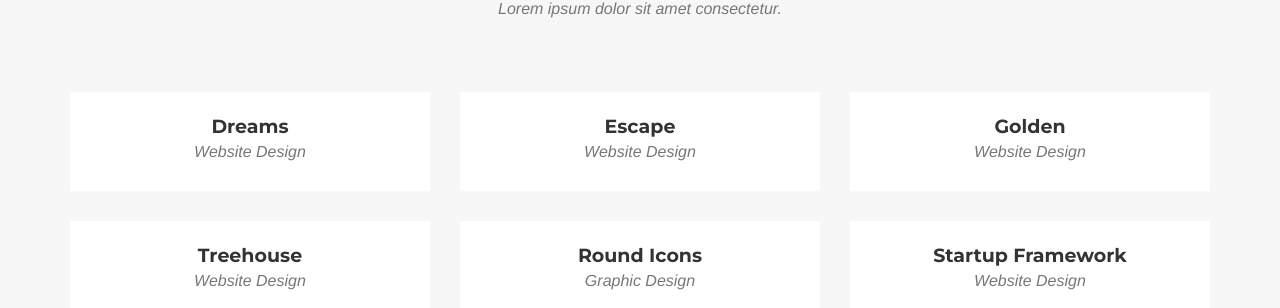
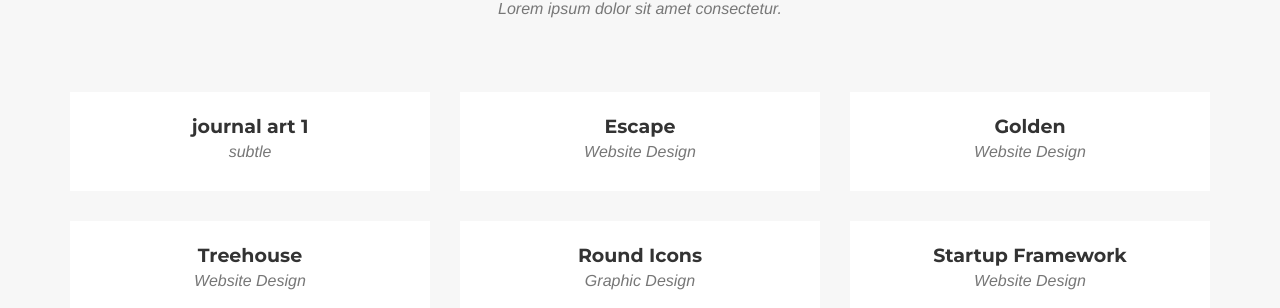
Before and after one commit to shaoweiD/newwebsite, a Jekyll site: the page built from _posts/2014-07-18-project-1.markdown, in a window 1280 px wide and 900 px high, scrolled down 1190 px. Shown: the part 145-453 px from the top of the window. Built offline with Jekyll 4.4.1, drawn with Linux system fonts in a browser that asks for light colours; some web fonts are replaced; some of the changed lines change nothing that is shown.

Commit message:
Extending trial
The actual link is true.

```diff
--- a/_posts/2014-07-18-project-1.markdown
+++ b/_posts/2014-07-18-project-1.markdown
@@ -1,15 +1,15 @@
 ---
-title: Dreams
-subtitle: Website Design
+title: journal art 1
+subtitle: subtle
 layout: default
-modal-id: 1
+modal-id: http://docs.lib.purdue.edu/cgi/viewcontent.cgi?article=2150&context=nanopub
 date: 2014-07-18
 img: dreams.png
 thumbnail: dreams-thumbnail.png
 alt: image-alt
 project-date: April 2014
 client: Start Bootstrap
-category: Web Development
-description: Lorem ipsum dolor sit amet, usu cu alterum nominavi lobortis. At duo novum diceret. Tantas apeirian vix et, usu sanctus postulant inciderint ut, populo diceret necessitatibus in vim. Cu eum dicam feugiat noluisse.
+category: Nanoparticles
+description: Amazing stuff and such.
 
 ---
```
